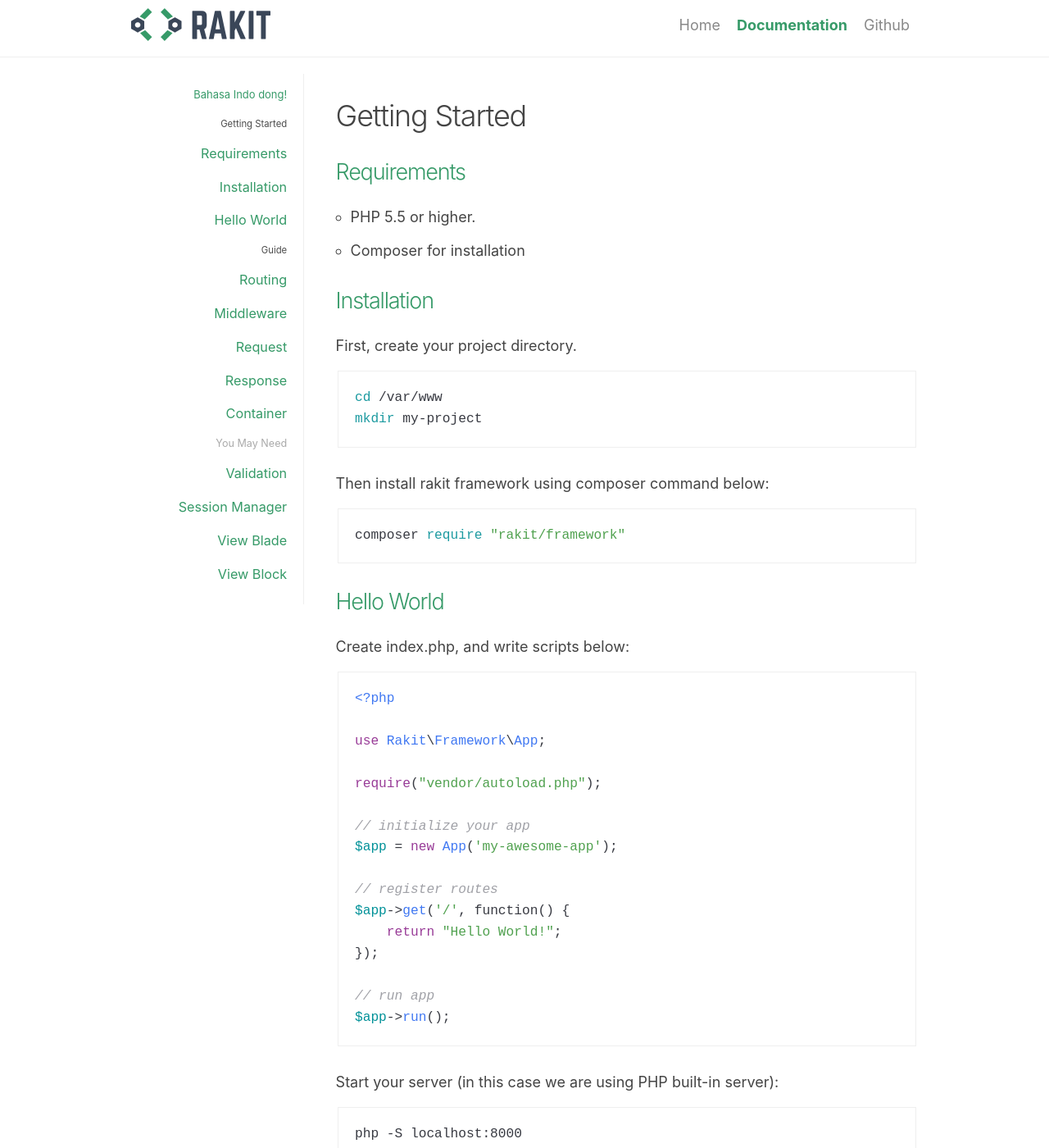
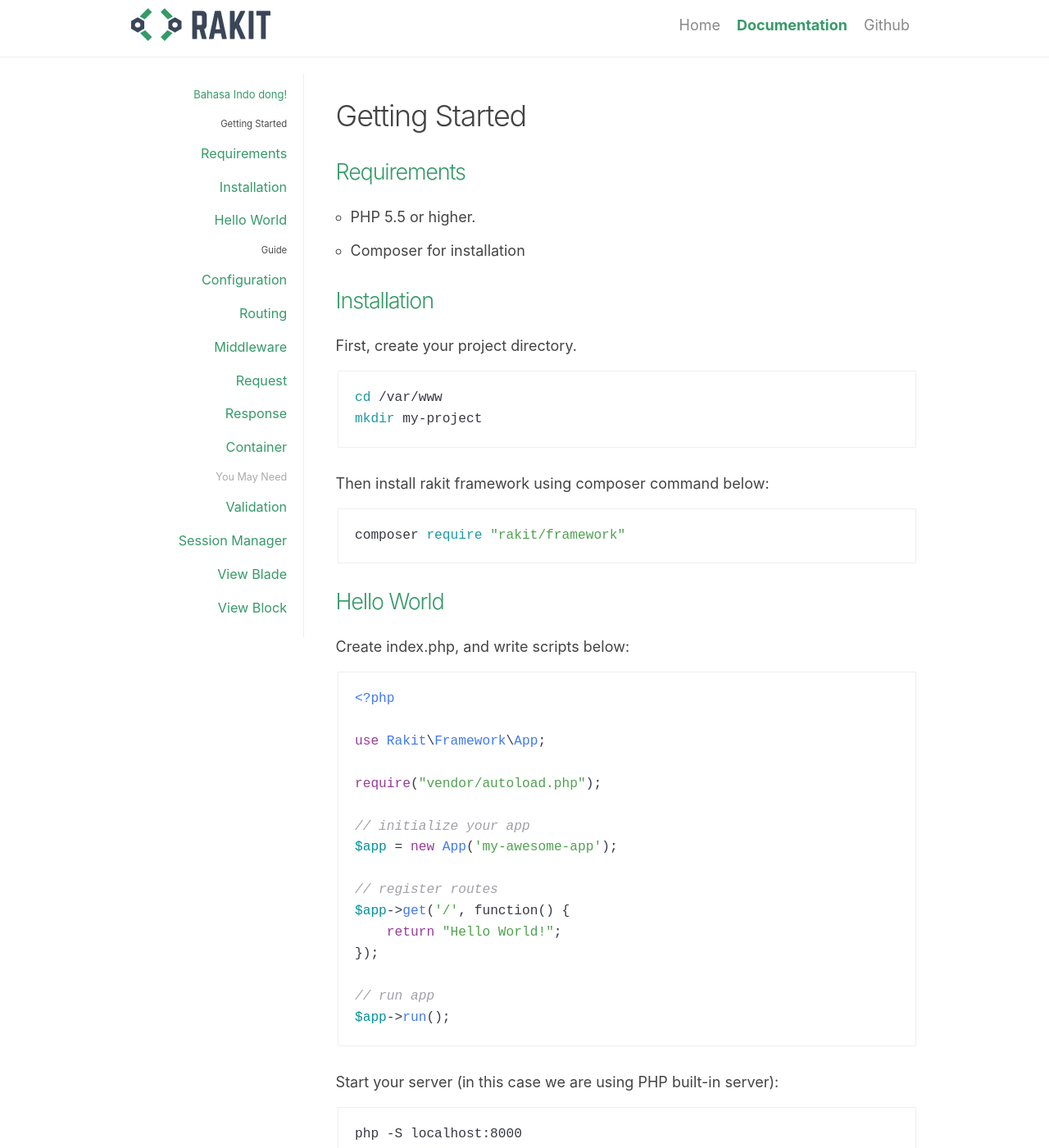
Before and after one commit to afsaepudin/rakit.github.io, a Jekyll site: the page built from documentation.md, in a window 1280 px wide and 1400 px high. Shown: the whole window at 82% size. Built offline with Jekyll 4.4.1, drawn with Linux system fonts in a browser that asks for light colours; nearby versions of some CDN libraries; some of the changed text lies outside the part shown.

Commit message:
Organize documentation english

````diff
--- /dev/null
+++ b/_includes/docs/en/configuration.md
@@ -0,0 +1,5 @@
+
+<a id="configuration"></a>
+## [Configuration](#configuration)
+
+TODO: write this
--- /dev/null
+++ b/_includes/docs/en/container.md
@@ -0,0 +1,4 @@
+<a id="container"></a>
+## [Container](#container)
+
+TODO: write this
--- /dev/null
+++ b/_includes/docs/en/getting-started.md
@@ -0,0 +1,56 @@
+<a id="getting-started"></a>
+# Getting Started
+
+<a id="requirements"></a>
+## [Requirements](#requirements)
+
+* PHP 5.5 or higher.
+* Composer for installation
+
+<a id="installation"></a>
+## [Installation](#installation)
+
+First, create your project directory.
+
+```bash
+cd /var/www
+mkdir my-project
+```
+
+Then install rakit framework using composer command below:
+
+```bash
+composer require "rakit/framework"
+```
+
+<a id="hello-world"></a>
+## [Hello World](#hello-world)
+
+Create index.php, and write scripts below:
+
+```php
+<?php
+
+use Rakit\Framework\App;
+
+require("vendor/autoload.php");
+
+// initialize your app
+$app = new App('my-awesome-app');
+
+// register routes
+$app->get('/', function() {
+    return "Hello World!";
+});
+
+// run app
+$app->run();
+```
+
+Start your server (in this case we are using PHP built-in server):
+
+```bash
+php -S localhost:8000
+```
+
+Open 'http://localhost:8000' in your browser, and voila!
--- /dev/null
+++ b/_includes/docs/en/middleware.md
@@ -0,0 +1,5 @@
+
+<a id="middleware"></a>
+## [Middleware](#middleware)
+
+TODO: write this
--- /dev/null
+++ b/_includes/docs/en/request.md
@@ -0,0 +1,4 @@
+<a id="request"></a>
+## [Request](#request)
+
+TODO: write this
--- /dev/null
+++ b/_includes/docs/en/response.md
@@ -0,0 +1,4 @@
+<a id="response"></a>
+## [Response](#response)
+
+TODO: write this
--- /dev/null
+++ b/_includes/docs/en/routing.md
@@ -0,0 +1,5 @@
+
+<a id="routing"></a>
+## [Routing](#routing)
+
+TODO: write this
--- a/_includes/side-nav.en.html
+++ b/_includes/side-nav.en.html
@@ -1,6 +1,6 @@
 <ul class="nav main-nav">
   <li>
-    <a href="{{ site.hosturl }}/id/documentation.html"><small>Bahasa Indo dong!</small></a>
+    <a href="/id/documentation.html"><small>Bahasa Indo dong!</small></a>
   </li>
   <li class="header"><a href="#getting-started">Getting Started</a></li>
   <li>
@@ -13,6 +13,9 @@
     <a href="#hello-world">Hello World</a>
   </li>
   <li class="header"><a href="#guide">Guide</a></li>
+  <li>
+    <a href="#routing">Configuration</a>
+  </li>
   <li>
     <a href="#routing">Routing</a>
   </li>
--- a/_includes/side-nav.id.html
+++ b/_includes/side-nav.id.html
@@ -1,6 +1,6 @@
 <ul class="nav main-nav">
   <li>
-    <a href="{{ site.hosturl }}/documentation.html"><small>English please!</small></a>
+    <a href="/documentation.html"><small>English please!</small></a>
   </li>
   <li class="header"><a href="#getting-started">Memulai</a></li>
   <li>
--- a/documentation.md
+++ b/documentation.md
@@ -4,86 +4,14 @@
 lang: en
 ---
 
-<a id="getting-started"></a>
-# Getting Started
-
-<a id="requirements"></a>
-## [Requirements](#requirements)
-
-* PHP 5.5 or higher.
-* Composer for installation
-
-<a id="installation"></a>
-## [Installation](#installation)
-
-First, create your project directory.
-
-```bash
-cd /var/www
-mkdir my-project
-```
-
-Then install rakit framework using composer command below:
-
-```bash
-composer require "rakit/framework"
-```
-
-<a id="hello-world"></a>
-## [Hello World](#hello-world)
-
-Create index.php, and write scripts below:
-
-```php
-<?php
-
-use Rakit\Framework\App;
-
-require("vendor/autoload.php");
-
-// initialize your app
-$app = new App('my-awesome-app');
-
-// register routes
-$app->get('/', function() {
-    return "Hello World!";
-});
-
-// run app
-$app->run();
-```
-
-Start your server (in this case we are using PHP built-in server):
-
-```bash
-php -S localhost:8000
-```
-
-Open 'http://localhost:8000' in your browser, and voila!
+{% include docs/en/getting-started.md %}
 
 <a id="guide"></a>
 # Guide
 
-<a id="routing"></a>
-## [Routing](#routing)
-
-TODO: write this
-<a if="middleware"></a>
-## [Middleware](#middleware)
-
-TODO: write this
-
-<a if="request"></a>
-## [Request](#request)
-
-TODO: write this
-
-<a if="response"></a>
-## [Response](#response)
-
-TODO: write this
-
-<a if="container"></a>
-## [Container](#container)
-
-TODO: write this
+{% include docs/en/configuration.md %}
+{% include docs/en/routing.md %}
+{% include docs/en/middleware.md %}
+{% include docs/en/request.md %}
+{% include docs/en/response.md %}
+{% include docs/en/container.md %}
````
Also changed, not shown: 2 other files.
